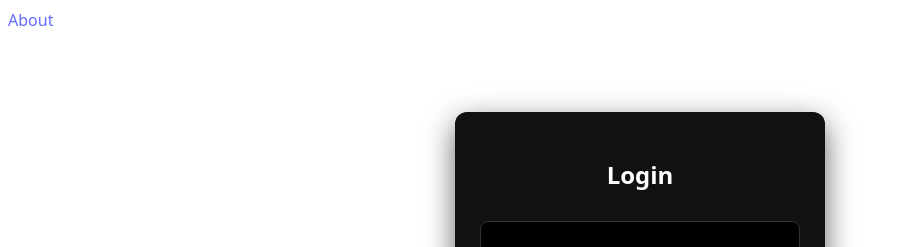
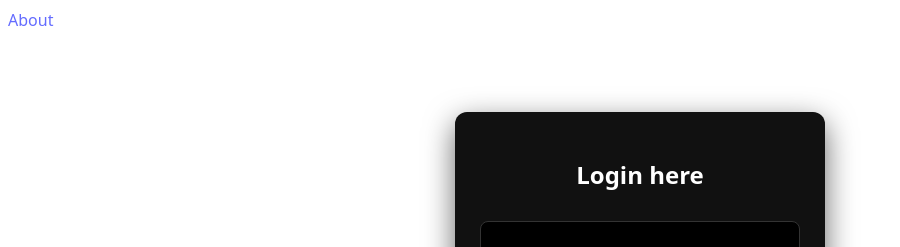
Before and after one commit to alexlab863-sketch/vite-project, a React (Vite) app: page / in a window 1280 px wide. Shown: the top 247 px of the page, without its empty margins (0-900 px from the left). Built offline with nearby package versions, Linux system fonts and the light colour scheme.

Commit message:
yangi deaut qoshildi

```diff
--- a/src/Home.jsx
+++ b/src/Home.jsx
@@ -19,10 +19,12 @@ export default function Home() {
   return (
     <>
 
+
+
       <Link to="/about">About</Link>
 
       <form onSubmit={handleForm} className="login-form">
-        <h2 className="login-title">Login</h2>
+        <h2 className="login-title">Login here</h2>
 
         <div className="form-group">
           <input type="email" name="email" id="email" />
```
